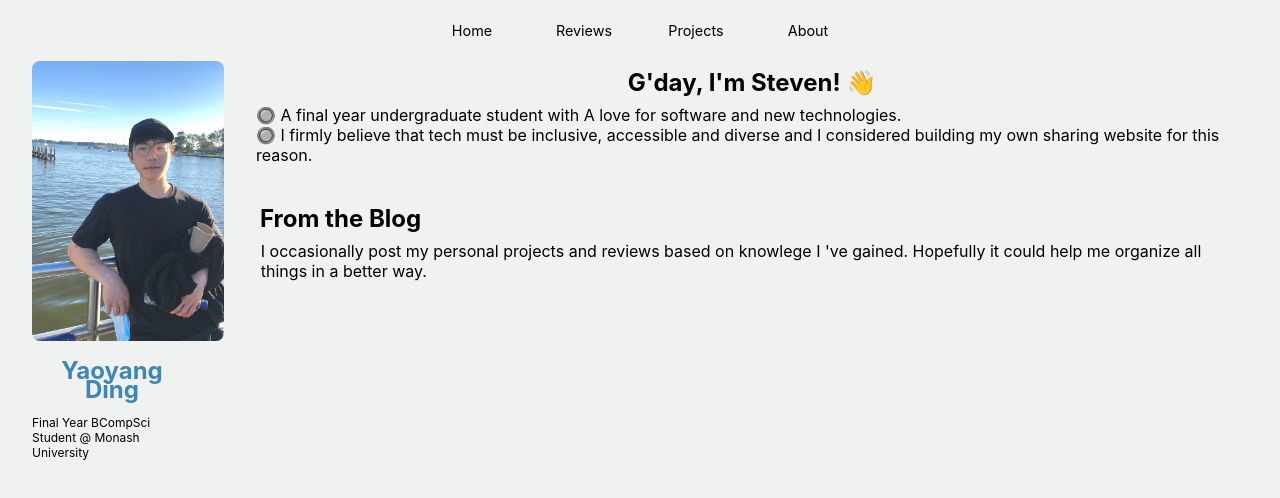
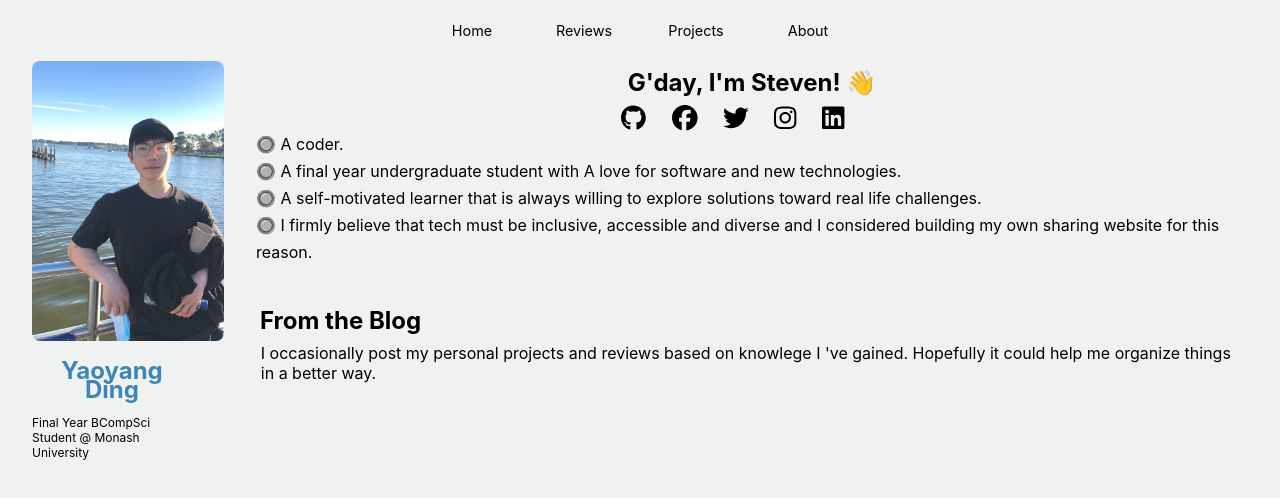
Before and after one commit to yaoyangdi/yaoyangdi.github.io, a React (Create React App) app: page / in a window 1280 px wide. Shown: the top 498 px of the page. Built offline with nearby package versions, Linux system fonts and the light colour scheme.

Commit message:
social icons added

```diff
--- a/package.json
+++ b/package.json
@@ -4,6 +4,8 @@
   "private": true,
   "homepage": "https://yaoyangdi.github.io",
   "dependencies": {
+    "@fortawesome/free-brands-svg-icons": "^6.1.1",
+    "@fortawesome/react-fontawesome": "^0.1.18",
     "@testing-library/jest-dom": "^5.16.4",
     "@testing-library/react": "^13.3.0",
     "@testing-library/user-event": "^13.5.0",
--- a/public/index.html
+++ b/public/index.html
@@ -2,7 +2,7 @@
 <html lang="en">
   <head>
     <meta charset="utf-8" />
-    <link rel="icon" href="%PUBLIC_URL%/favicon.ico" />
+    <link rel="icon" href="%PUBLIC_URL%/favicon.ico?" />
     <meta name="viewport" content="width=device-width, initial-scale=1" />
     <meta name="theme-color" content="#000000" />
     <meta
--- a/src/assets/App.css
+++ b/src/assets/App.css
@@ -146,6 +146,7 @@
 .home-content-intro{
     margin-left: 2em;
     margin-right:2em;
+    line-height: 1.7em;
     text-align: start;
 }
 
@@ -160,6 +161,24 @@
     margin-left: 2.3em;
     margin-right: 2.3em;
     font-size: 1em;
+}
+
+.home-socialIcon{
+    display: flex;
+    justify-content: center;
+    align-content: center;
+    margin-left: -4em;
+
+}
+.home-socialIcon.item{
+    font-size: 0.8em;
+    margin-left: 2em;
+    color:black;
+}
+
+.home-socialIcon.item:hover{
+    transform: translateY(-2px);
+    color: rgb(184, 151, 110);
 }
 
 
--- a/src/components/pages/home/Home.js
+++ b/src/components/pages/home/Home.js
@@ -1,6 +1,14 @@
 import React, { Fragment } from 'react'
 import selfie from '../../../assets/selfie.jpg'
-
+import { FontAwesomeIcon } from "@fortawesome/react-fontawesome";
+import {
+  faYoutube,
+  faFacebook,
+  faTwitter,
+  faInstagram,
+  faGithub,
+  faLinkedin,
+} from "@fortawesome/free-brands-svg-icons";
 
 const Home = () => {
   return (
@@ -17,13 +25,32 @@
 
           <div className='home-content-intro'>
             <h1>G'day, I'm Steven! 👋</h1>
+            <div className='home-socialIcon'>
+                <a href="" className='home-socialIcon item'>
+                  <FontAwesomeIcon icon={faGithub} size="2x"/>
+                </a>
+                <a href="https://www.facebook.com/ding.yaoyang/" className='home-socialIcon item'>
+                  <FontAwesomeIcon icon={faFacebook} size="2x"/>
+                </a>
+                <a href="https://twitter.com/stevending59" className='home-socialIcon item'>
+                  <FontAwesomeIcon icon={faTwitter} size="2x"/>
+                </a>
+                <a href="https://www.instagram.com/steven_di1/" className='home-socialIcon item'>
+                  <FontAwesomeIcon icon={faInstagram} size="2x"/>
+                </a>
+                <a href="https://www.linkedin.com/in/yaoyang-ding-bba6511ab/" className='home-socialIcon item'>
+                  <FontAwesomeIcon icon={faLinkedin} size="2x"/>
+                </a>
+            </div>
+            🔘 A coder.<br/>
             🔘 A final year undergraduate student with A love for software and new technologies.<br/>
-            🔘 I firmly believe that tech must be inclusive, accessible and diverse and I considered building my own sharing website for this reason.
+            🔘 A self-motivated learner that is always willing to explore solutions toward real life challenges.<br/>
+            🔘 I firmly believe that tech must be inclusive, accessible and diverse and I considered building my own sharing website for this reason.<br/>
           </div>
           <div className='home-content'>
             <h1>From the Blog</h1>
             <p>
-              I occasionally post my personal projects and reviews based on knowlege I 've gained. Hopefully it could help me organize all things in a better way.
+              I occasionally post my personal projects and reviews based on knowlege I 've gained. Hopefully it could help me organize things in a better way.
 
             </p>
           </div>
```
Also changed, not shown: 9 other files (tests, documents, lock files or other folders).
